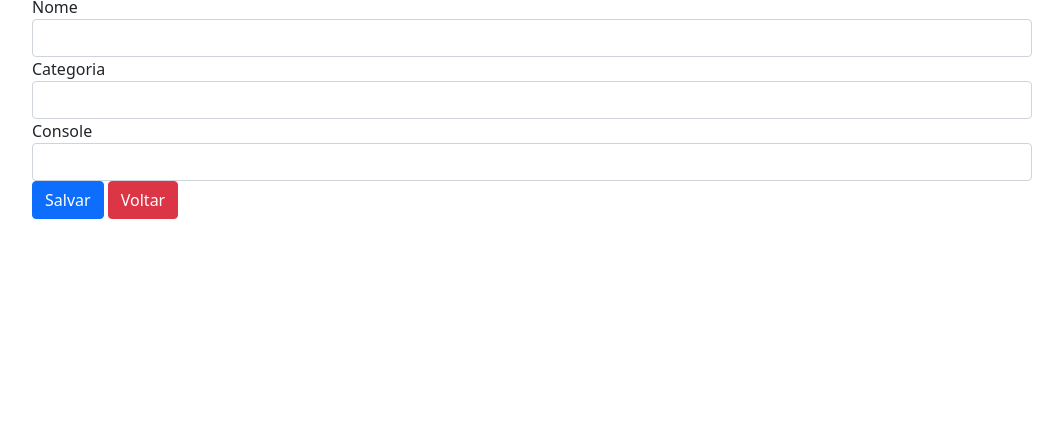
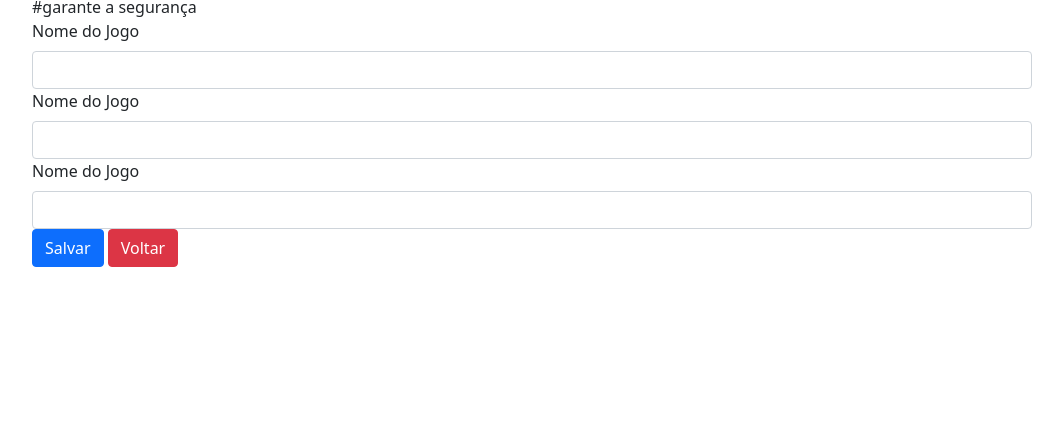
Before and after one commit to Felipedmgs/flask_crud_jogos, a Flask app: page /novo in a window 1280 px wide. Shown: the part 375-800 px from the top of the page, without its empty margins (108-1171 px from the left). Run offline with Flask 3, Linux system fonts and the light colour scheme; the visitor is signed in with stand-in values (Sample User, id 1); some libraries are stand-ins or nearby versions.

Commit message:
validacao_form

```diff
--- a/aula1.txt
+++ b/aula1.txt
@@ -4,3 +4,6 @@
 2 - Neste projeto iremos usar a orm alchemy, onde irá traduzir os objetos para python para linguagem sql
 Ele não somente traduz, mas ofere muitas outras ferramentas
 />pip install flask-sqlalchemy==2.5.1
+
+3 - pudemos usar o wft para validar o formulario
+pip install flask-wtf==1.0.0
--- a/flask_jogoteca.py
+++ b/flask_jogoteca.py
@@ -1,10 +1,14 @@
 from flask import Flask
 from flask_sqlalchemy import SQLAlchemy
+from flask_wtf.csrf import CSRFProtect
+
 
 app = Flask(__name__)
 app.config.from_pyfile('config.py') #chama arquivo de config
 
 db = SQLAlchemy(app) #instanciando o orm
+csrf = CSRFProtect(app)
+
 
 from views import * #importa a view
 
--- a/helpers.py
+++ b/helpers.py
@@ -1,5 +1,19 @@
 import os
 from flask_jogoteca import app
+from flask_wtf import FlaskForm
+from wtforms import StringField, SubmitField, PasswordField, validators
+
+class FormularioJogo(FlaskForm):
+    nome = StringField('Nome do Jogo', [validators.DataRequired(), validators.length(min=1, max=50)])
+    categoria = StringField('Nome do Jogo', [validators.DataRequired(), validators.length(min=1, max=40)])
+    console = StringField('Nome do Jogo', [validators.DataRequired(), validators.length(min=1, max=20)])
+    salvar = SubmitField('Salvar')
+
+class FormularioUsuario(FlaskForm):
+    nickname = StringField('Nickname', [validators.DataRequired(), validators.length(min=1, max=8)])
+    senha = StringField('Senha', [validators.DataRequired(), validators.length(min=1, max=100)])
+    login = SubmitField('Login')
+
 def recupera_imagem(id):
     for nome_arquivo in os.listdir(app.config['UPLOAD_PATH']):
         if f'capa{id}' in nome_arquivo:
--- a/templates/novo.html
+++ b/templates/novo.html
@@ -13,20 +13,23 @@
         </figure>
 
         <fieldset>
+          {{ form.csrf_token() }} #garante a segurança
           <div class="form-group">
-            <label for="nome">Nome</label>
-            <input type="text" id="nome" name="nome" class="form-control">
+            {{ form.nome.label(class="form-label") }}
+            {{ form.nome(class="form-control") }}
           </div>
           <div class="form-group">
-            <label for="categoria">Categoria</label>
-            <input type="text" id="categoria" name="categoria" class="form-control">
+            {{ form.categoria.label(class="form-label") }}
+            {{ form.categoria(class="form-control") }}
           </div>
           <div class="form-group">
-            <label for="console">Console</label>
-            <input type="text" id="console" name="console" class="form-control">
+            {{ form.console.label(class="form-label") }}
+            {{ form.console(class="form-control") }}
           </div>
-          <button type="submit" class="btn btn-primary btn-salvar">Salvar</button>
-          <a class="btn btn-danger" href="{{ url_for('index')}}">Voltar</a>
+          <div>
+            {{ form.salvar(class="btn btn-primary") }}
+            <a class="btn btn-danger" href="{{ url_for('index')}}">Voltar</a>
+          </div>
 
         </fieldset>
       </form>
--- a/views.py
+++ b/views.py
@@ -1,7 +1,7 @@
 from flask import render_template, request, redirect, session, flash, url_for, send_from_directory
 from flask_jogoteca import app, db
 from models import Jogos, Usuarios
-from helpers import recupera_imagem, deleta_arquivo
+from helpers import recupera_imagem, deleta_arquivo, FormularioJogo, FormularioUsuario
 import time
 
 @app.route('/')
@@ -15,14 +15,21 @@ def novo():
     if 'usuario_logado' not in session or session['usuario_logado'] == None:
         # caso tente acessar a tela de novo e esteja deslogado, depois que logar ele manda para tela de novo
         return redirect(url_for('login', proxima=url_for('novo')))
-    return render_template('novo.html', titulo='Novo Jogo')
+    form = FormularioJogo()
+    return render_template('novo.html', titulo='Novo Jogo', form=form)
 
 @app.route('/criar', methods=['POST',])
 def criar():
+    form = FormularioJogo(request.form)
+
+    if not form.validate_on_submit():
+        return redirect(url_for('novo'))
+
     #Depois de incluir o request na lib conseguimos pegar através do nome da class do input, os valores
-    nome = request.form['nome']
-    categoria = request.form['categoria']
-    console = request.form['console']
+    nome = form.nome.data
+    categoria = form.categoria.data
+    console = form.console.data
+
     jogo = Jogos.query.filter_by(nome=nome).first()
 
     #verificando se jogo existe na base de dados
@@ -50,28 +57,34 @@ def criar():
 def editar(id):
     if 'usuario_logado' not in session or session['usuario_logado'] == None:
         # caso tente acessar a tela de novo e esteja deslogado, depois que logar ele manda para tela de novo
-        return redirect(url_for('login', proxima=url_for('editar')))
-
+        return redirect(url_for('login', proxima=url_for('editar', id=id)))
     jogo = Jogos.query.filter_by(id=id).first()
+    form = FormularioJogo()
+    form.nome.data = jogo.nome
+    form.categoria.data = jogo.categoria
+    form.console.data = jogo.console
     capa_jogo = recupera_imagem(id)
-    return render_template('editar.html', titulo='Editando Jogo', jogo=jogo, capa_jogo = capa_jogo)
+    return render_template('editar.html', titulo='Editando Jogo', id=id, capa_jogo=capa_jogo, form=form)
 
 @app.route('/atualizar', methods=['POST',])
 def atualizar():
-    jogo = Jogos.query.filter_by(id=request.form['id']).first()
-    jogo.nome = request.form['nome']
-    jogo.categoria = request.form['categoria']
-    jogo.console = request.form['console']
+    form = FormularioJogo(request.form)
 
-    #gravando no banco:
-    db.session.add(jogo)
-    db.session.commit()
+    if form.validate_on_submit():
+        jogo = Jogos.query.filter_by(id=request.form['id']).first()
+        jogo.nome = form.nome.data
+        jogo.categoria = form.categoria.data
+        jogo.console = form.console.data
 
-    arquivo = request.files['arquivo']
-    upload_path = app.config['UPLOAD_PATH']  # PEGA CAMINHO DENTRO DO config.py
-    timestamp = time.time()
-    deleta_arquivo(id)
-    arquivo.save(f'{upload_path}/capa{jogo.id}-{timestamp}.jpg')
+        #gravando no banco:
+        db.session.add(jogo)
+        db.session.commit()
+
+        arquivo = request.files['arquivo']
+        upload_path = app.config['UPLOAD_PATH']  # PEGA CAMINHO DENTRO DO config.py
+        timestamp = time.time()
+        deleta_arquivo(id)
+        arquivo.save(f'{upload_path}/capa{jogo.id}-{timestamp}.jpg')
 
     return redirect(url_for('index'))
 
@@ -90,15 +103,18 @@ def deletar(id):
 @app.route('/login')
 def login():
     proxima = request.args.get('proxima')
-    return render_template('login.html', proxima=proxima)
+    form = FormularioUsuario()
+    return render_template('login.html', proxima=proxima, form=form)
 
 @app.route('/autenticar', methods=['POST', ])
 def autenticar():
+    form =FormularioUsuario(request.form)
+
     #faz select do user filtrando o user que foi colocado no input do form e pega o primeiro que for localizado (como se fosse o limit 1 do sql)
-    usuario = Usuarios.query.filter_by(nickname = request.form['usuario']).first()
+    usuario = Usuarios.query.filter_by(nickname = form.nickname.data).first()
 
     if usuario:
-        if request.form['senha'] == usuario.senha:
+        if form.senha.data == usuario.senha:
             session['usuario_logado'] = usuario.nickname
             flash(usuario.nickname + ' logado com sucesso!')
             proxima_pagina = request.form['proxima']
```
Also changed, not shown: templates/editar.html (+12 -9 lines), templates/login.html (+12 -3 lines).
